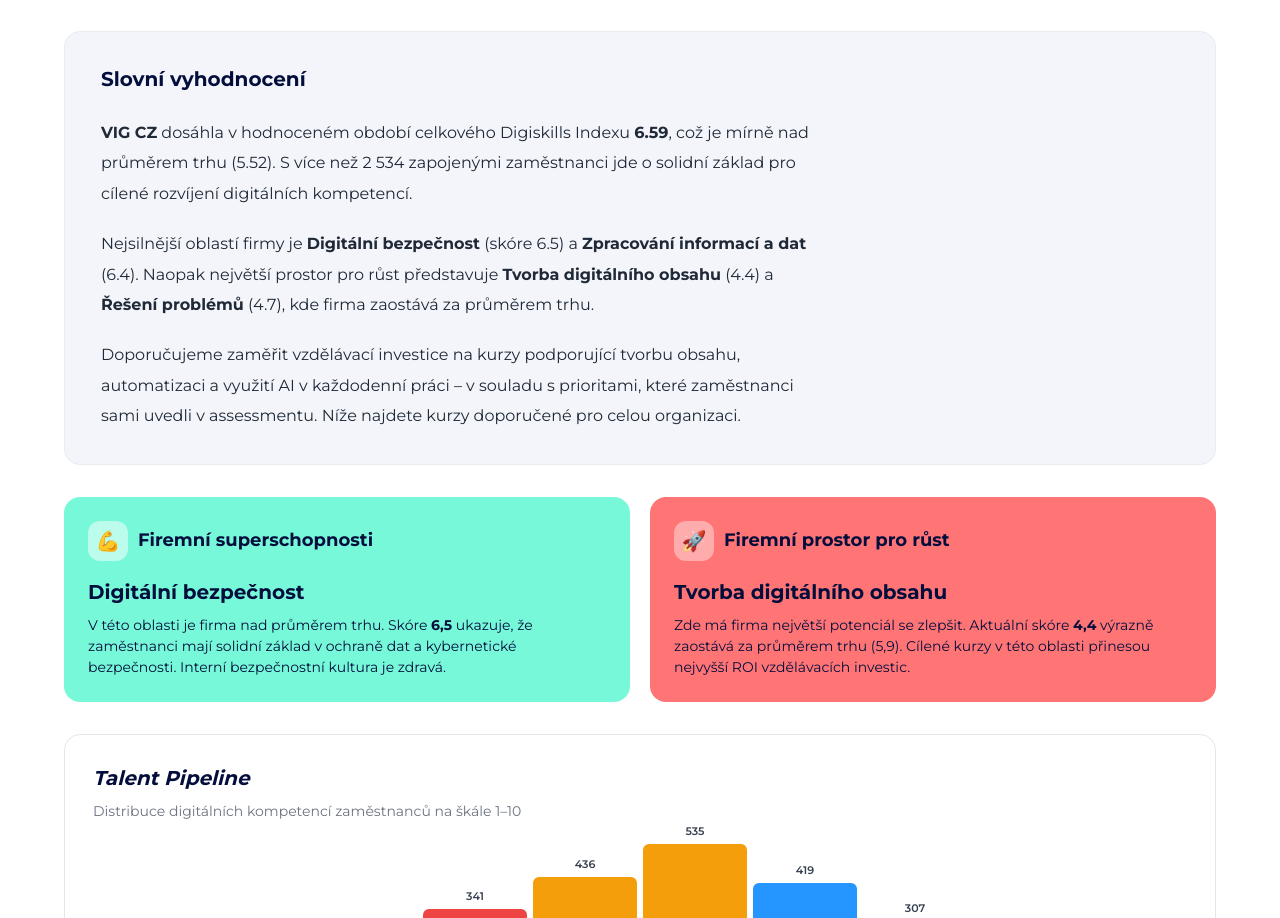
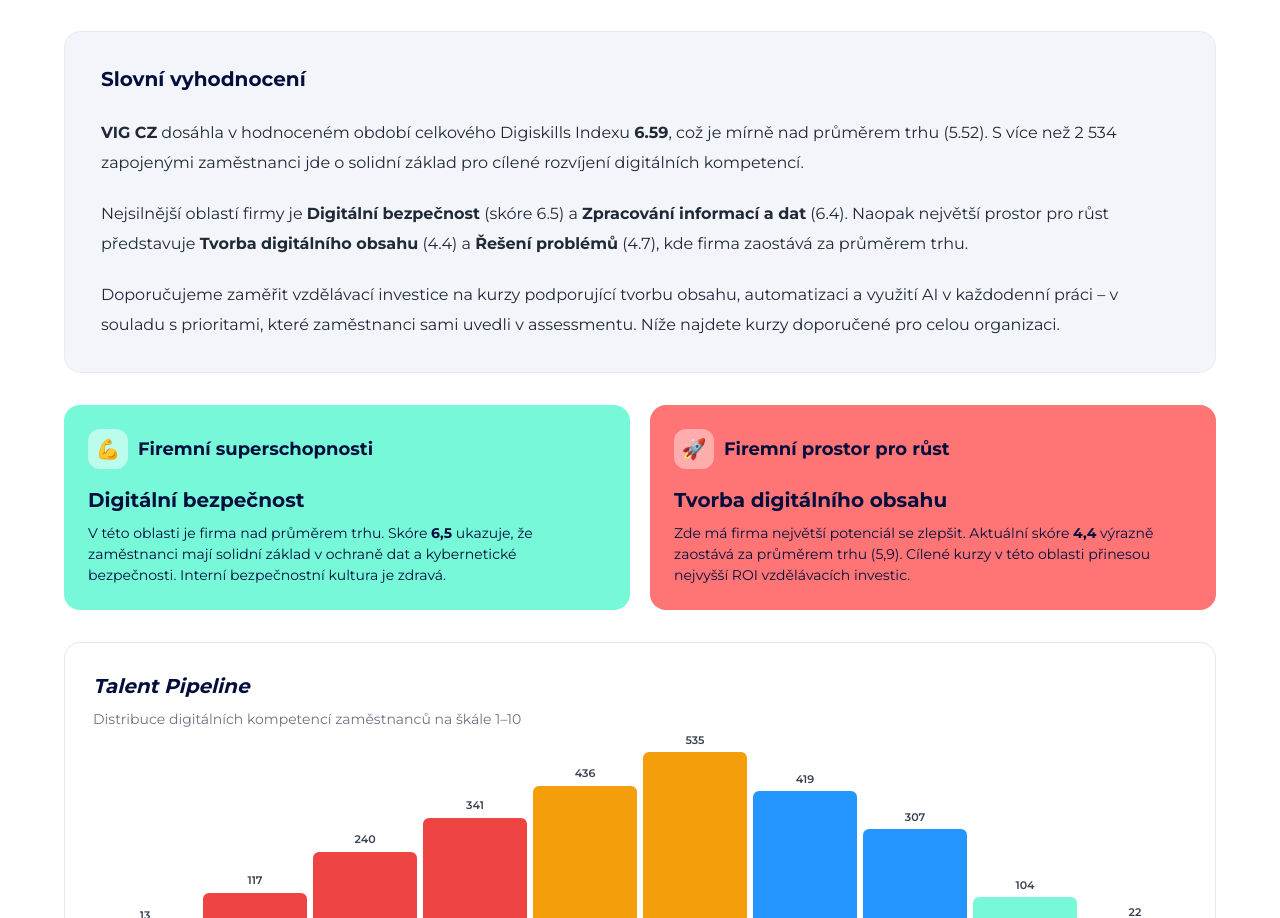
Before and after one commit to sharkjd/digiskills-vision, a Next.js app: page /firma/vysledky in a window 1280 px wide. Shown: the part 1095-2013 px from the top of the page. Built offline with nearby package versions, Linux system fonts and the light colour scheme.

Commit message:
Úpravy CompanyAssessmentReport
Co-authored-by: Cursor <cursoragent@cursor.com>

```diff
--- a/src/components/reports/CompanyAssessmentReport.tsx
+++ b/src/components/reports/CompanyAssessmentReport.tsx
@@ -339,7 +339,7 @@ export default function CompanyAssessmentReport() {
         <h2 style={{ fontSize: 20, fontWeight: 700, color: "var(--color-text-main)", margin: "0 0 24px" }}>
           Slovní vyhodnocení
         </h2>
-        <div style={{ maxWidth: 720, display: "flex", flexDirection: "column", gap: 20 }}>
+        <div style={{ display: "flex", flexDirection: "column", gap: 20 }}>
           <p style={{ margin: 0, fontSize: 16, lineHeight: 1.9, color: "#1F2937" }}>
             <strong>{COMPANY_DATA.name}</strong> dosáhla v hodnoceném období celkového Digiskills Indexu{" "}
             <strong>{COMPANY_DATA.companyIndex.toFixed(2)}</strong>, což je mírně nad průměrem trhu{" "}
```
